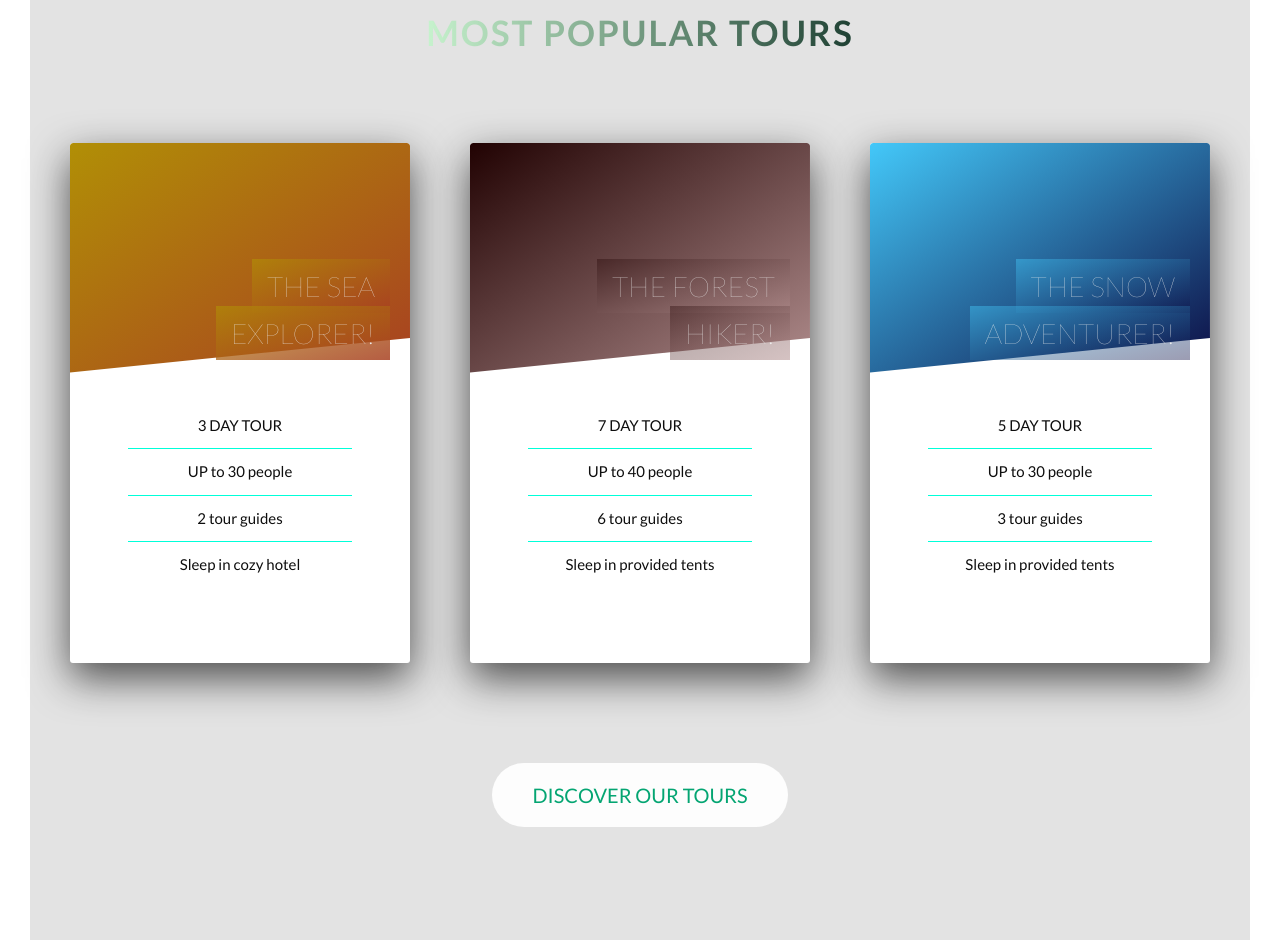
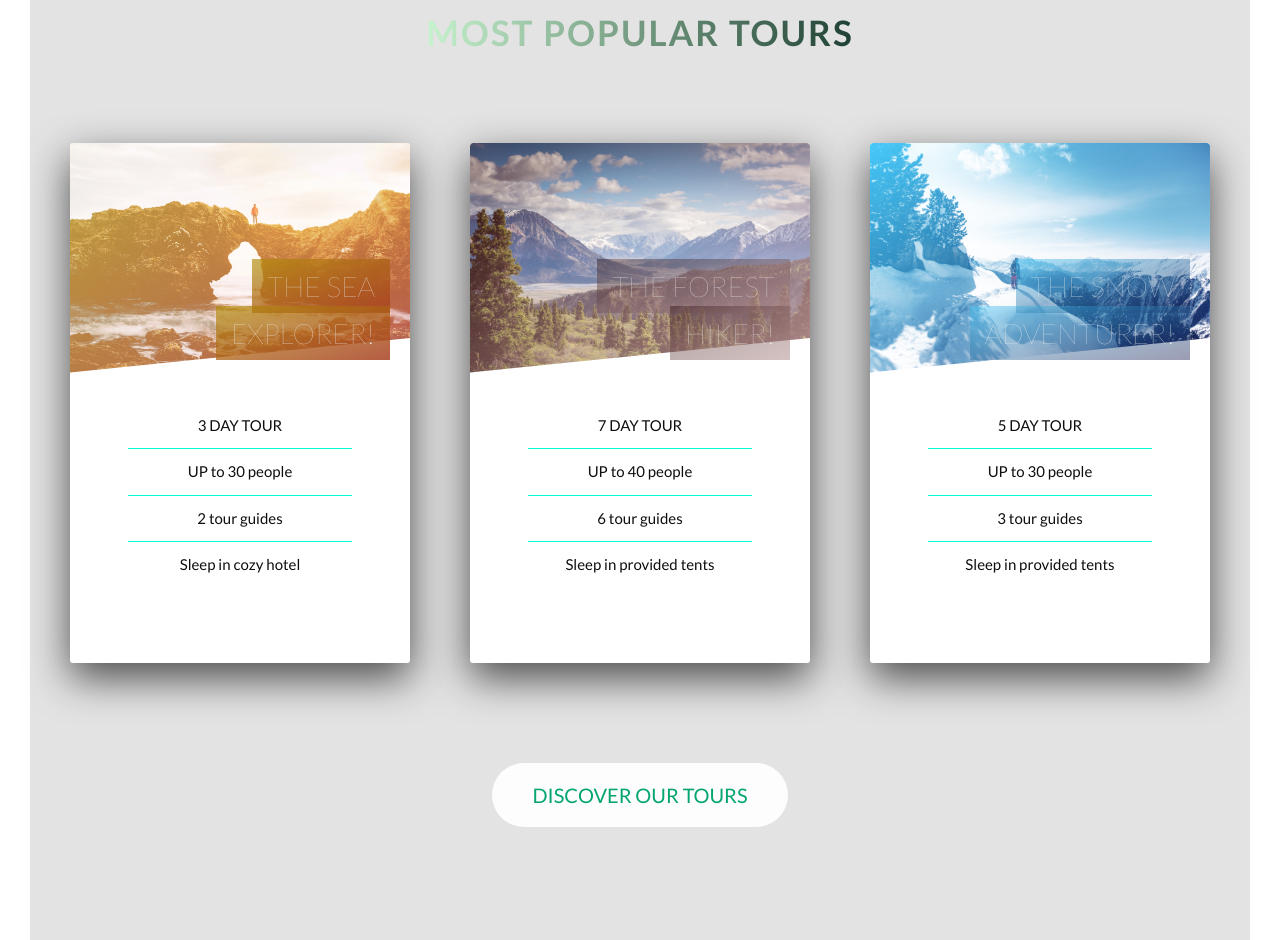
Before and after one commit to apolloniiaa/natours-tours, a website: page index.html in a window 1280 px wide. Shown: the part 2221-3161 px from the top of the page. Drawn offline with Linux system fonts and the light colour scheme; the site is published under a folder, as on GitHub Pages, so addresses that start at the root find nothing; files whose address does not match are found by name.

Commit message:
fix img source

```diff
--- a/index.html
+++ b/index.html
@@ -51,8 +51,8 @@
                 </div>
                 <div class="col-1-of-2">
                     <div class="composition">
-                        <img src="img/nat-1-large.jpg" alt="Photo 1" class="composition_photo composition_photo--p1">
-                        <img src="img/nat-2-large.jpg" alt="Photo 2" class="composition_photo composition_photo--p2">
+                        <img src="./img/nat-1-large.jpg" alt="Photo 1" class="composition_photo composition_photo--p1">
+                        <img src="./img/nat-2-large.jpg" alt="Photo 2" class="composition_photo composition_photo--p2">
                         <img src="./img/nat-3-large.jpg" alt="Photo 3" class="composition_photo composition_photo--p3">
                     </div>
                 </div>
--- a/styles/components/_cards.scss
+++ b/styles/components/_cards.scss
@@ -18,13 +18,6 @@
 
     &--front {
       background-color: white;
-
-      //   &-1 {
-      //     background-image: linear-gradient(
-      //       to right bottom,
-      //       $color-teritary-dark $color-tertiary-light
-      //     );
-      //   }
     }
     &--back {
       transform: rotateY(-180deg);
@@ -75,7 +68,7 @@
           $color-secondary-light,
           $color-secondary-dark
         ),
-        url('/img/nat-5.jpg');
+        url('./img/nat-5.jpg');
       -webkit-clip-path: polygon(0 0, 100% 0, 100% 85%, 0 100%);
       clip-path: polygon(0 0, 100% 0, 100% 85%, 0 100%);
     }
@@ -86,7 +79,7 @@
           rgb(33, 2, 2),
           rgb(176, 140, 140)
         ),
-        url('/img/nat-6.jpg');
+        url('./img/nat-6.jpg');
       -webkit-clip-path: polygon(0 0, 100% 0, 100% 85%, 0 100%);
       clip-path: polygon(0 0, 100% 0, 100% 85%, 0 100%);
     }
@@ -97,7 +90,7 @@
           rgb(67, 200, 249),
           rgb(12, 12, 67)
         ),
-        url('/img/nat-7.jpg');
+        url('./img/nat-7.jpg');
       -webkit-clip-path: polygon(0 0, 100% 0, 100% 85%, 0 100%);
       clip-path: polygon(0 0, 100% 0, 100% 85%, 0 100%);
     }
```
Also changed, not shown: img/hero-small.jpg (deleted), img/nat-1.jpg (deleted), img/nat-2.jpg (deleted), img/nat-3.jpg (deleted), styles/style.css, 1 other file.
